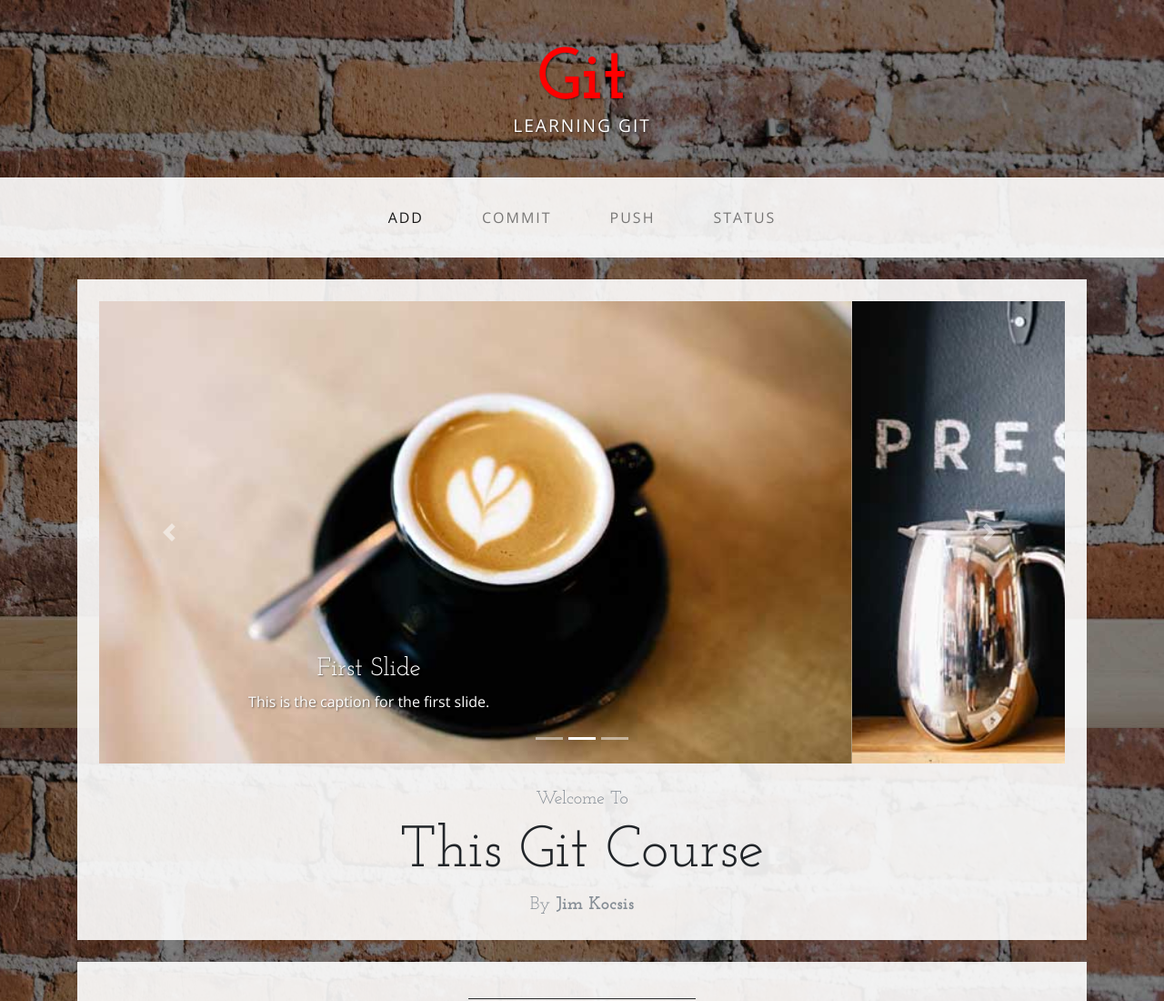
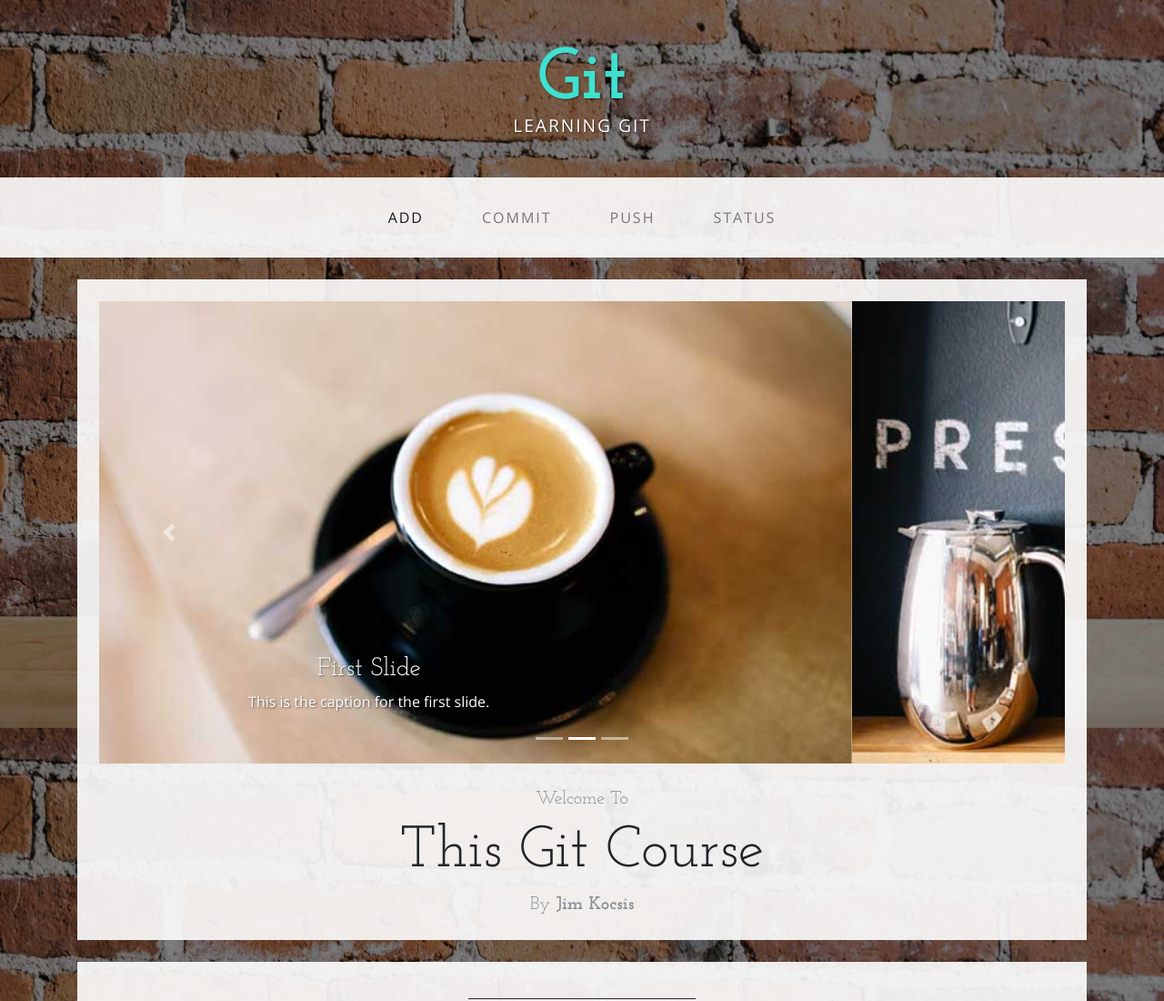
Before and after one commit to jimk1955/Introduction-to-Git, a plain HTML site: page index.html in a window 1280 px wide. Shown: the top 1100 px of the page at 91% size. Drawn offline with nearby package versions, Linux system fonts and the light colour scheme.

Commit message:
Changed brand color to another - Lara

```diff
--- a/css/business-casual.css
+++ b/css/business-casual.css
@@ -72,5 +72,5 @@ hr.divider {
 }
 
 .brand {
-	color: #FF0000 !important;
+	color: #40e0d0 !important;
 }
```
